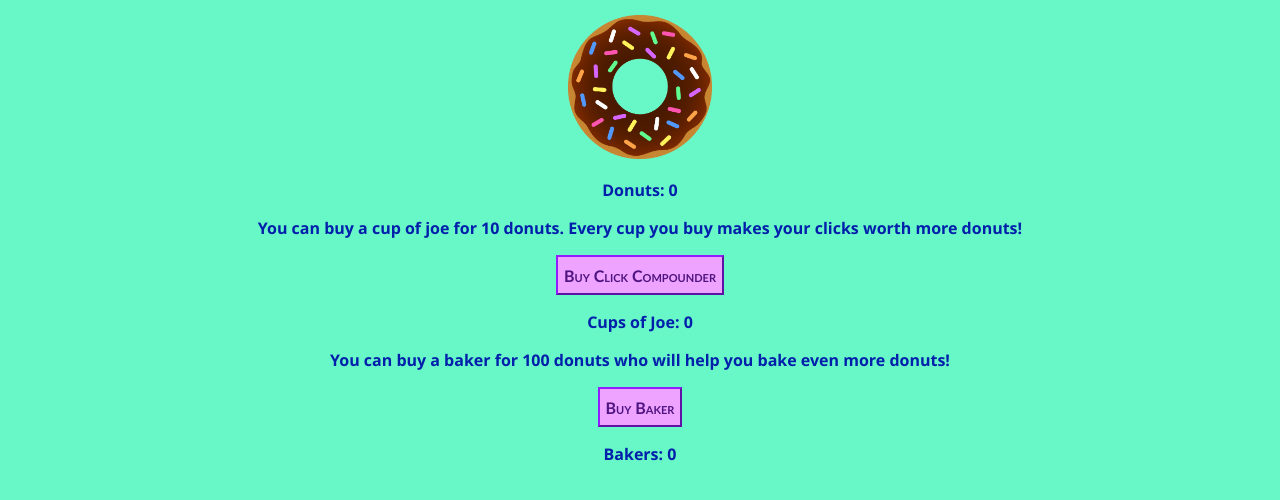
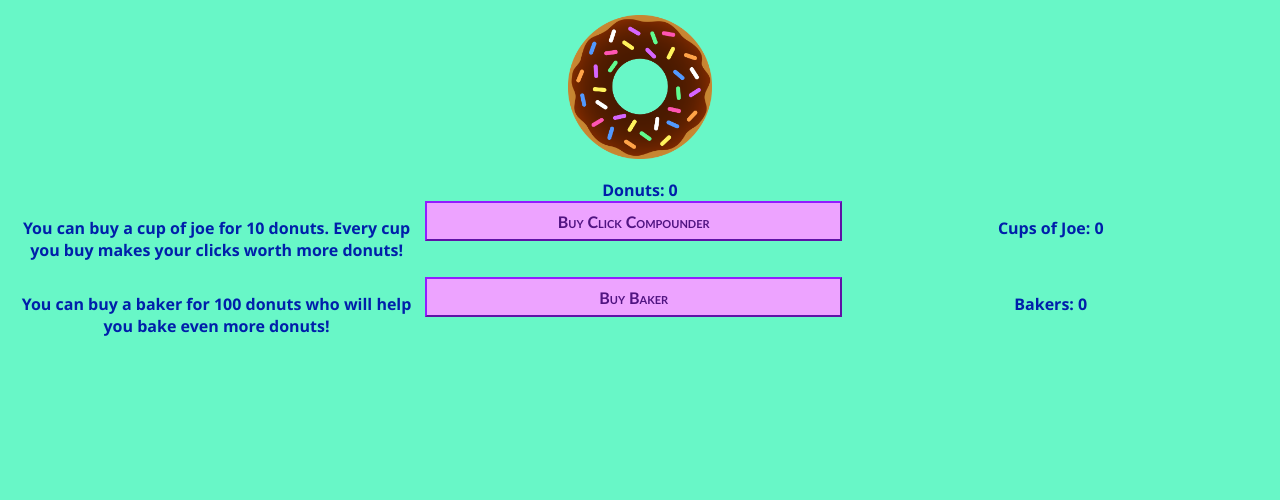
Before and after one commit to annakatarina1994/donut-delirium, a plain HTML site: page index.html in a window 1280 px wide. Shown: the part 146-646 px from the top of the page. Drawn offline with Linux system fonts and the light colour scheme.

Commit message:
styling changes

```diff
--- a/index.html
+++ b/index.html
@@ -42,13 +42,16 @@
       Game</button>
   </div>
 
+  <div class="donutSection">
+    <section class="mainButton">
+      <button type="button" name="button" class="clickButton"><img class="donutButton"
+          src="./src/donutButton.png"></button><br>
+      <div class="clickCount">Donuts: 0</div>
+    </section>
+  </div>
+
   <div class="body">
-    <section>
-    <button type="button" name="button" class="clickButton"><img class="donutButton" src="./src/donutButton.png"></button><br>
-    <div class="clickCount">Donuts: 0</div>
-  </section>
-
-    <section>
+    <section class="compounderSection">
       <p class="compounderCost">
         You can buy a cup of joe for 10 donuts. Every cup you buy makes your clicks worth more donuts!<br>
       </p>
@@ -56,14 +59,14 @@
       <p class="clickCompounderCount">Cups of Joe: 0</p>
     </section>
 
-    <section>
+    <section class="companionSection">
       <p class="companionCost">You can buy a baker for 100 donuts who will help you bake even more donuts!<br>
       </p>
       <button type="button" name="button" class="clickCompanionButton">Buy Baker</button>
       <p class="clickCompanionCount">Bakers: 0</p>
     </section>
+  </div>
 
-  </div>
   <script src="/src/js/clickcounter.js"></script>
   <script src="/src/js/app.js"></script>
 </body>
--- a/src/css/layout.css
+++ b/src/css/layout.css
@@ -12,8 +12,33 @@ body{
     text-align: center;
 }
 
-.section{
-    display: inline-block;
+.body{
+ display: grid;
+ grid-template-rows: 50% 50%;
+}
+
+.compounderSection{
+  display: grid;
+  grid-row: 1;
+  grid-template-columns: 33% 33% 33%;
+}
+
+.compounderCost{
+  grid-column: 1;
+}
+
+.clickCompounderButton{
+  grid-column: 2;
+}
+
+.clickCompounderCount{
+  grid-column: 3;
+}
+
+.companionSection{
+  display: grid;
+  grid-row: 2;
+  grid-template-columns: 33% 33% 33%;
 }
 
 .clickButton{
```
